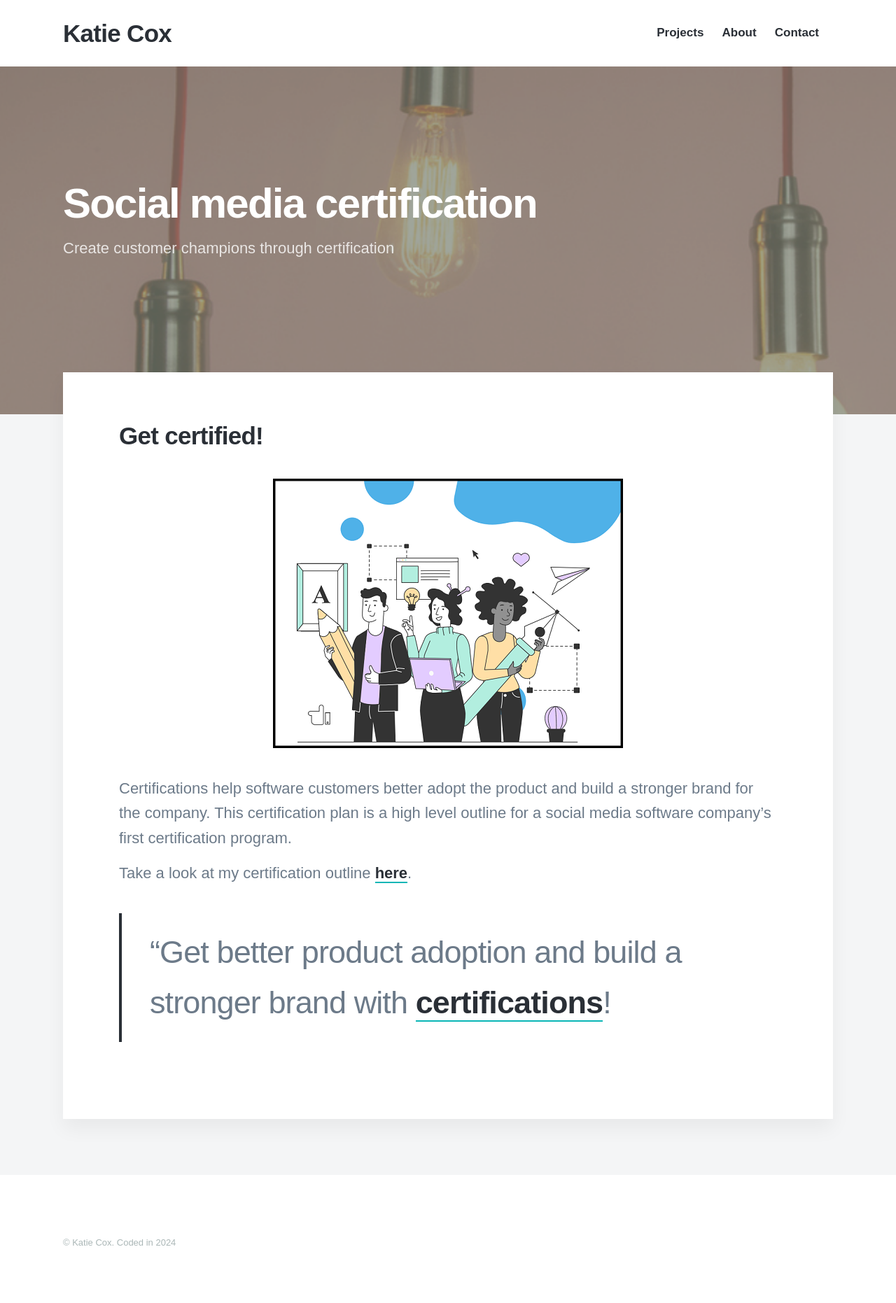
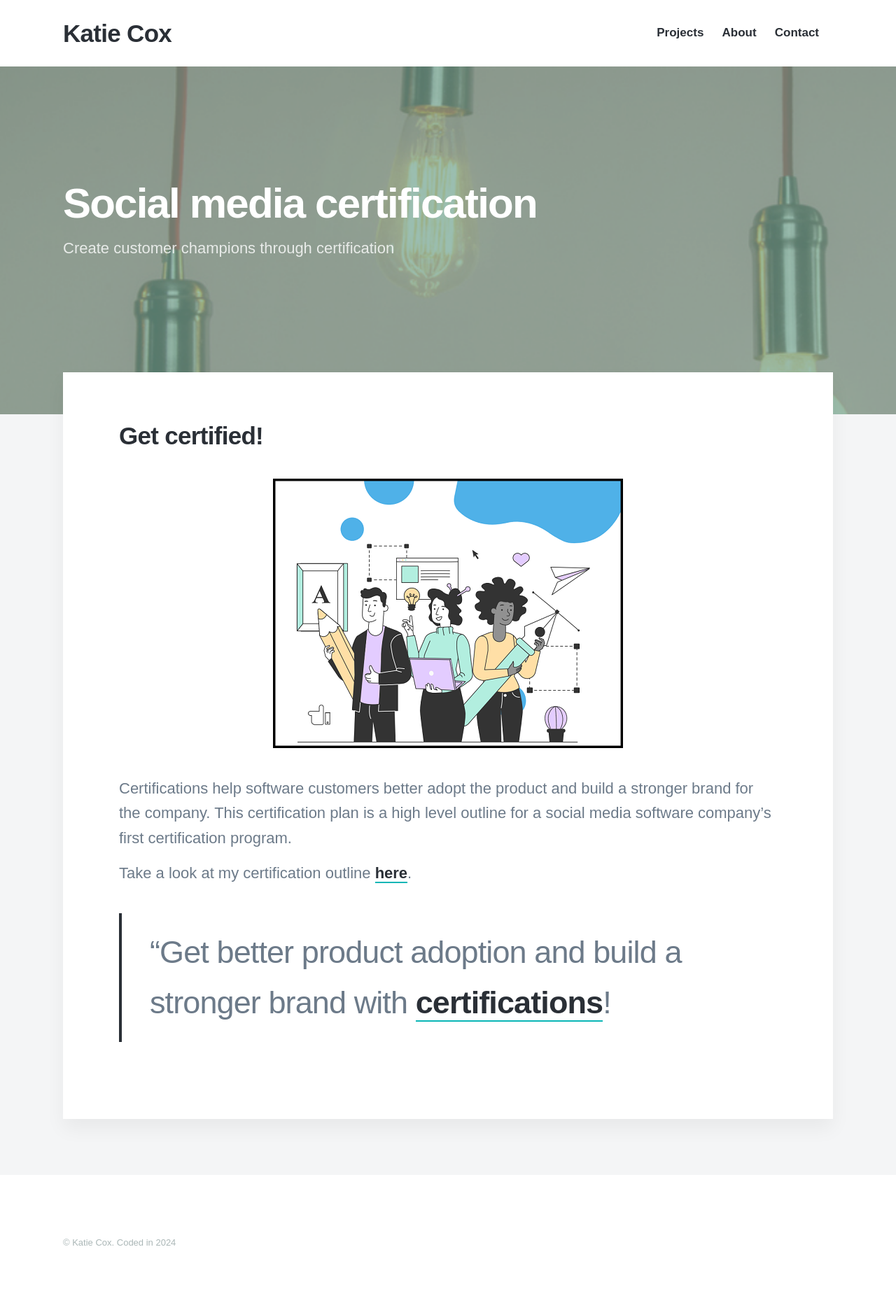
Before and after one commit to cox-katie/portfolio, a Jekyll site: the page built from _projects/Social-certification.md, in a window 1280 px wide. Shown: the whole page at 70% size. Built offline with Jekyll 4.4.1, drawn with Linux system fonts in a browser that asks for light colours; nearby versions of some CDN libraries; some web fonts are replaced.

```diff
--- a/_data/settings.yml
+++ b/_data/settings.yml
@@ -66,7 +66,7 @@ color_settings:
   text_light_color: '#ABB7B7'
   accent_color: '#09b6b6'
   border_color: '#dddddd'
-  hero_background_color: '#132930'
+  hero_background_color: '#056666'
   hero_text_color: '#ffffff'
   error_color: '#D64541'
 
--- a/_projects/Social-certification.md
+++ b/_projects/Social-certification.md
@@ -14,6 +14,6 @@ featured_image: '/images/Later/certification-feature.png'
 
 Certifications help software customers better adopt the product and build a stronger brand for the company. This certification plan is a high level outline for a social media software company's first certification program.
 
-Take a look at my certification outline [here](https://katieslearnings.com/assets/Later_Certified_Pro.pdf).
+Take a look at my certification outline [here](https://katieslearnings.com/assets/Later-Certified-Pro.pdf).
 
-> “Get better product adoption and build a stronger brand with [certifications](https://katieslearnings.com/assets/Later_Certified_Pro.pdf)!
+> “Get better product adoption and build a stronger brand with [certifications](https://katieslearnings.com/assets/Later-Certified-Pro.pdf)!
```
Also changed, not shown: 2 other files.
